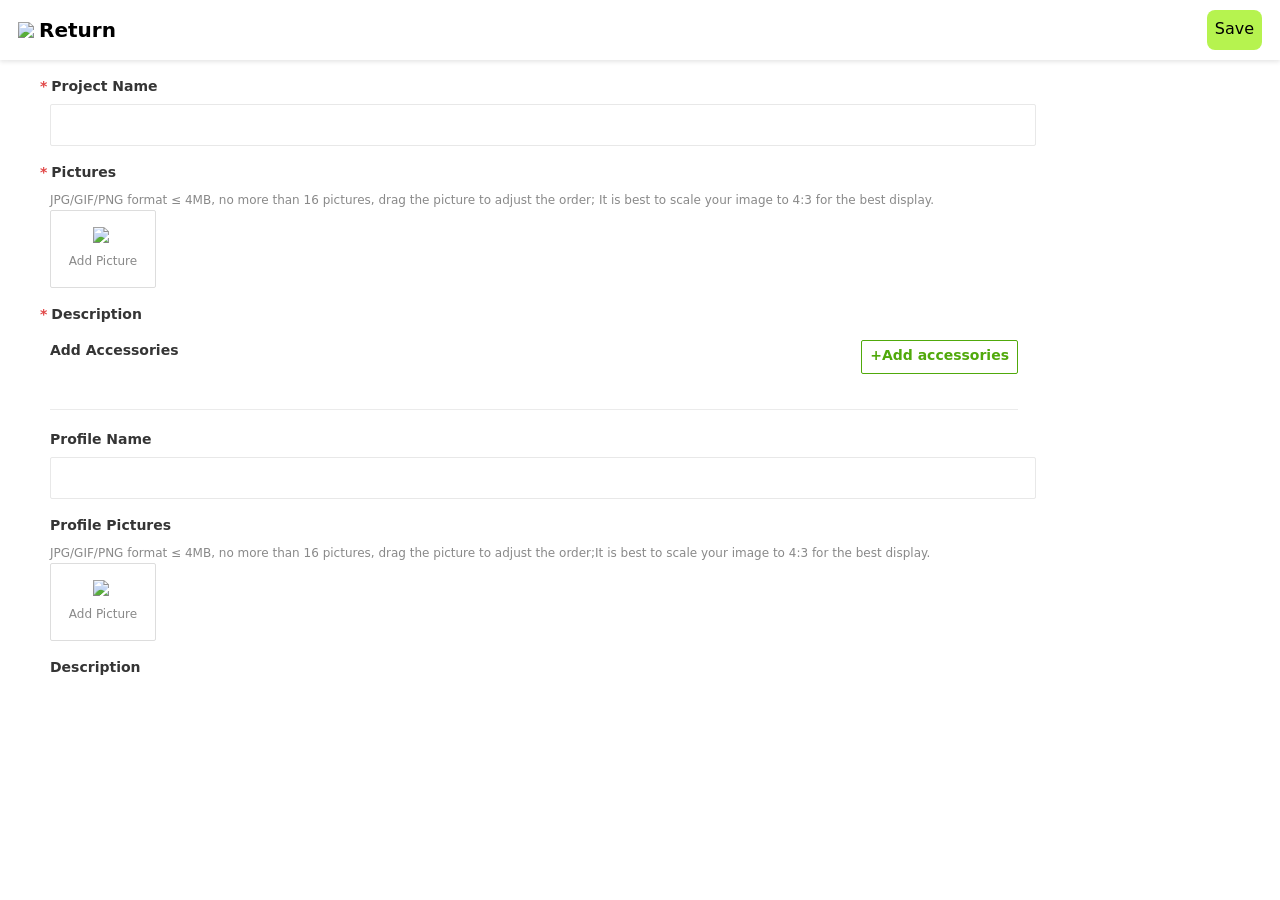
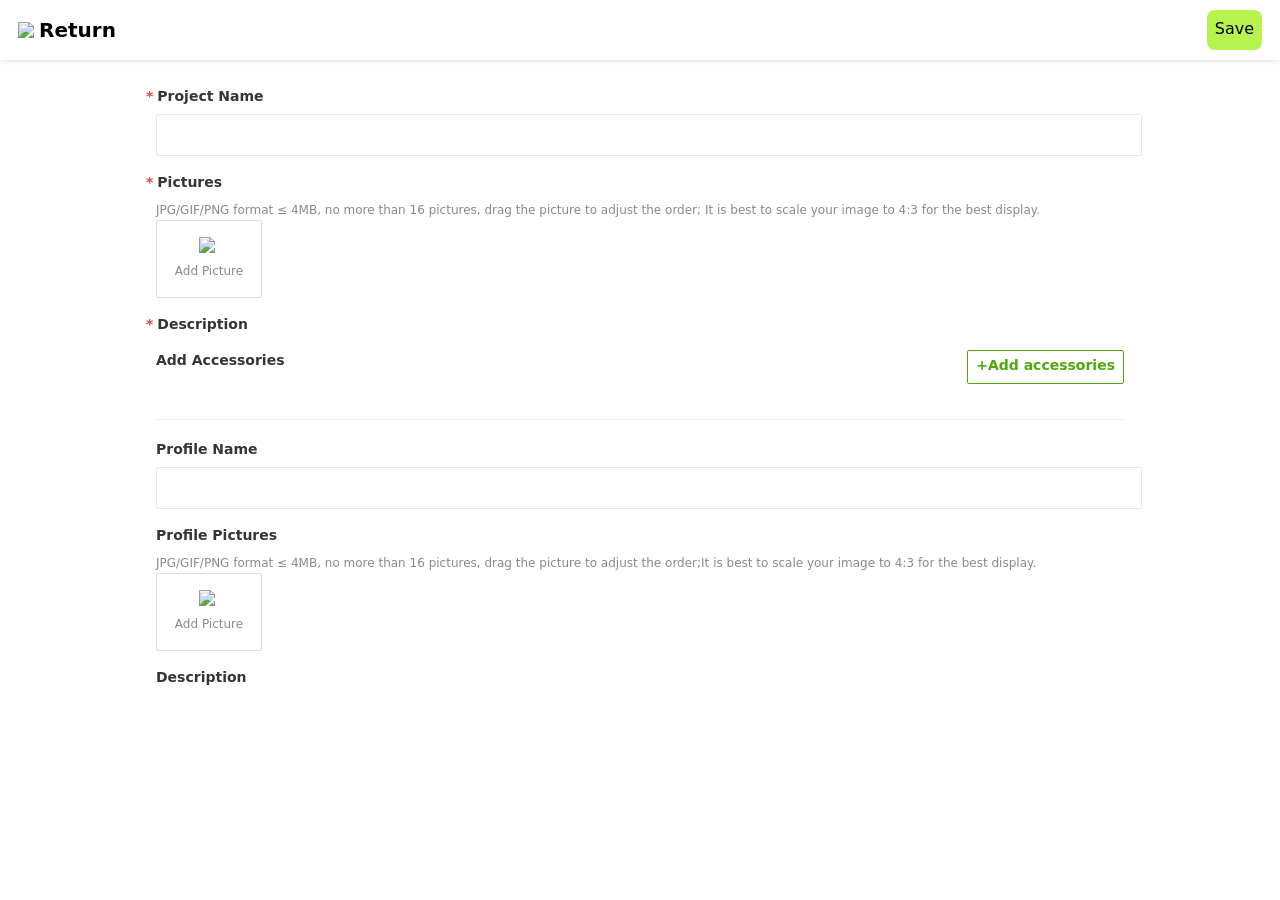

Fix: for 'Refactor the project page'

--- a/resources/web/model_new/css/editor.css
+++ b/resources/web/model_new/css/editor.css
@@ -56,12 +56,13 @@ body {
   border-radius: 8px;
   font-size: 16px;
   cursor: pointer;
+  color: #000000;
 }
 
 .container {
-  margin-top: 40px;
   width: 968px;
   padding: 36px 50px;
+  margin: 50px auto 40px;
 }
 
 .editorGroup {
@@ -207,6 +208,13 @@ body {
 .ck-content {
   min-height: 100px !important;
 }
+.ck-editor__editable_inline {
+  padding: 12px 16px 12px 36px !important;
+  box-sizing: border-box;
+}
+.ck-editor__editable, .ck-sticky-panel__content {
+  border-color: #ffffff !important;
+}
 
 /*editor accessories*/
 .editorSubTitle {
@@ -251,7 +259,7 @@ body {
   overflow-wrap: anywhere;
   word-break: break-all;
   cursor: pointer;
-  background: var(--background-base, #F7F7F7);
+  /* background: var(--background-base, #F7F7F7); */
 }
 .attachment-icon {
   width: 28px;
